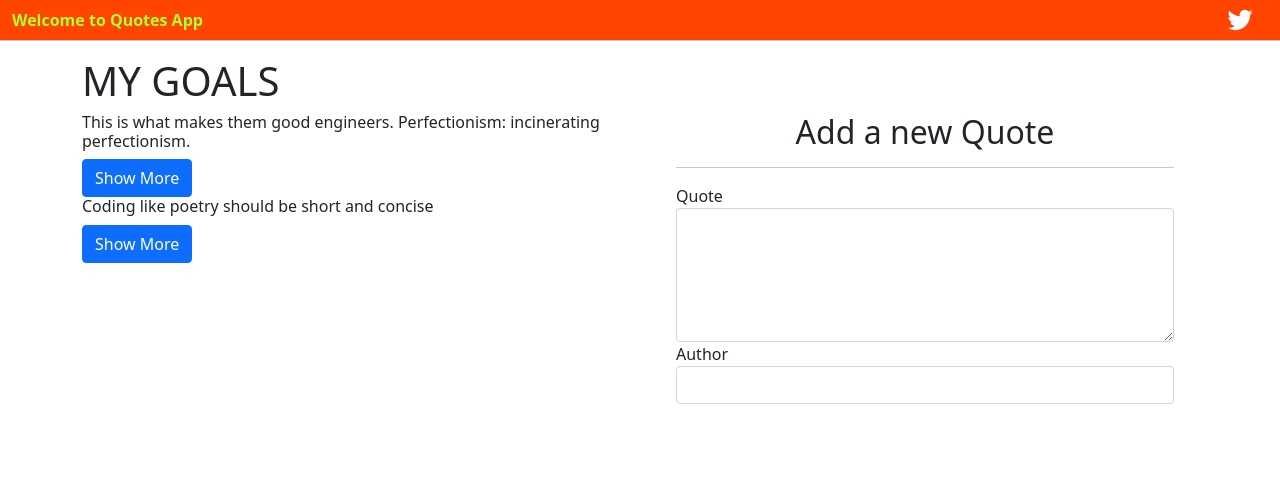
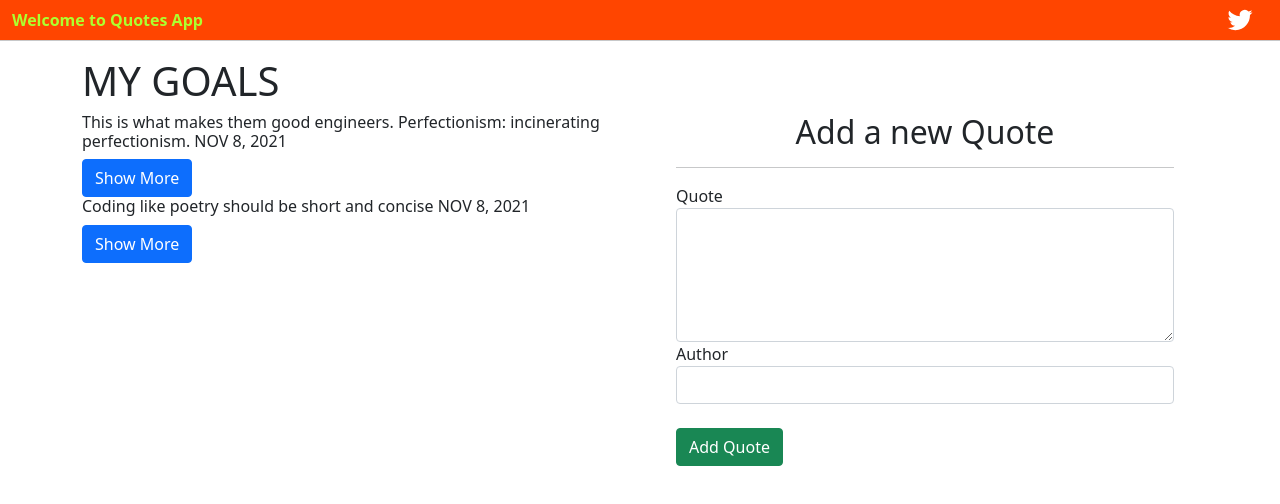
Before and after one commit to ezekielkibiego/Quotes-App, an Angular app: page / in a window 1280 px wide. Shown: the top 504 px of the page. Built offline with nearby package versions, Linux system fonts and the light colour scheme.

Commit message:
validate form

```diff
--- a/src/app/app.module.ts
+++ b/src/app/app.module.ts
@@ -7,6 +7,7 @@ import { QuotesComponent } from './quotes/quotes.component';
 import { QuoteDetailsComponent } from './quote-details/quote-details.component';
 import { QuoteFormComponent } from './quote-form/quote-form.component';
 import { FormsModule } from '@angular/forms';
+import { DateCountPipe } from './date-count.pipe';
 
 
 @NgModule({
@@ -15,7 +16,8 @@ import { FormsModule } from '@angular/forms';
     QuotesComponent,
     QuoteDetailsComponent,
     QuoteDetailsComponent,
-    QuoteFormComponent
+    QuoteFormComponent,
+    DateCountPipe
   ],
   imports: [
     BrowserModule,
--- /dev/null
+++ b/src/app/date-count.pipe.ts
@@ -0,0 +1,22 @@
+import { Pipe, PipeTransform } from '@angular/core';
+
+@Pipe({
+  name: 'dateCount'
+})
+export class DateCountPipe implements PipeTransform {
+
+  transform(value: any): number {
+    let today:Date = new Date(); //get current date and time
+    let todayWithNoTime:any = new Date(today.getFullYear(), today.getMonth(), today.getDate())
+    var dateDifference = Math.abs(value - todayWithNoTime) //returns value in miliseconds
+    const secondsInDay = 86400; //60 seconds * 60 minutes in an hour * 24 hours in a day
+    var dateDifferenceSeconds = dateDifference*0.001; //converts miliseconds to seconds
+    var dateCounter = dateDifferenceSeconds/secondsInDay;
+
+    if (dateCounter >= 1 && value > todayWithNoTime){
+      return dateCounter;
+    }else{
+      return 0;
+    }
+  }
+}
--- a/src/app/quote-details/quote-details.component.html
+++ b/src/app/quote-details/quote-details.component.html
@@ -2,4 +2,5 @@
     <p>
         {{quote.author}}
     </p>
+    <p> {{quote.completeDate|dateCount}}</p>
     <button (click)= 'quoteDelete(true)'>Delete Quote</button>
--- a/src/app/quote-form/quote-form.component.html
+++ b/src/app/quote-form/quote-form.component.html
@@ -1,11 +1,10 @@
 <div class="container-fluid">
     <h2 class="text-center">Add a new Quote</h2>
     <hr>
-    <form>
+    <form (ngSubmit)='submitQuote()' #quoteForm='ngForm'>
         <div class="form-group">
-
             <label for="quote">Quote</label>
-            <textarea class="form-control" id="quote" rows="5" required></textarea>
+            <textarea rows="5" type="text" class="form-control" id="quote" [(ngModel)]="newQuote.name" name="quote" #quote='ngModel' required></textarea>
 
         </div>
         <div class="form-group">
@@ -13,7 +12,7 @@
             <label for="name">Author</label>
             <input type="text" required class="form-control" id="name">
 
-        </div>
-
+        </div><br>
+        <button type="submit" class="btn btn-success">Add Quote</button>
     </form>
 </div>
--- a/src/app/quote-form/quote-form.component.ts
+++ b/src/app/quote-form/quote-form.component.ts
@@ -1,4 +1,5 @@
-import { Component, OnInit } from '@angular/core';
+import { Component, EventEmitter, OnInit, Output } from '@angular/core';
+import { Quote } from '../quote';
 
 @Component({
   selector: 'app-quote-form',
@@ -7,9 +8,16 @@ import { Component, OnInit } from '@angular/core';
 })
 export class QuoteFormComponent implements OnInit {
 
+  newQuote = new Quote(0,"","",new Date());
+@Output() addQuote = new EventEmitter<Quote>();
+
+  submitQuote(){
+this.addQuote.emit(this.newQuote);
+  }
   constructor() { }
 
   ngOnInit(): void {
   }
 
+
 }
--- a/src/app/quote.ts
+++ b/src/app/quote.ts
@@ -5,7 +5,7 @@
 // }
 export class Quote {
   public showAuthor: boolean;
-  constructor(public id: number,public name: string,public author: string){
+  constructor(public id: number,public name: string,public author: string,  public completeDate: Date){
     this.showAuthor=false;
   }
 }
--- a/src/app/quotes/quotes.component.html
+++ b/src/app/quotes/quotes.component.html
@@ -19,7 +19,7 @@
     <div class="col-md-6">
       <div *ngFor='let quote of quotes;let i = index'>
         <div>
-          <h6>{{quote.name}}</h6>
+          <h6>{{quote.name}} {{quote.completeDate|date|uppercase}}</h6>
           <button (click)='toggleDetails(i)' class="btn btn-primary">Show More</button>
         </div>
 
@@ -29,7 +29,7 @@
       </div>
     </div>
     <div class="col-md-6">
-      <app-quote-form></app-quote-form>
+      <app-quote-form (addQuote)="addNewQuote($event)"></app-quote-form>
     </div>
   </div>
 </div>
--- a/src/app/quotes/quotes.component.ts
+++ b/src/app/quotes/quotes.component.ts
@@ -9,8 +9,8 @@ import { Quote } from '../quote';
 export class QuotesComponent implements OnInit {
 
      quotes:Quote[] = [
-          new Quote(1,'This is what makes them good engineers. Perfectionism: incinerating perfectionism.','― Ellen Ullman'),
-          new Quote(2,'Coding like poetry should be short and concise','― Santosh Kalwar')
+          new Quote(1,'This is what makes them good engineers. Perfectionism: incinerating perfectionism.','― Ellen Ullman', new Date(2021,10,8)),
+          new Quote(2,'Coding like poetry should be short and concise','― Santosh Kalwar', new Date(2021,10,8))
         ];
 
         completeQuote(isComplete: any, index: number){
@@ -36,4 +36,10 @@ export class QuotesComponent implements OnInit {
   ngOnInit(): void {
   }
 
+  addNewQuote(quote: Quote){
+    let quoteLength = this.quotes.length;
+    quote.id = quoteLength+1;
+    quote.completeDate = new Date(quote.completeDate)
+    this.quotes.push(quote)
+  }
 }
```
Also changed, not shown: 1 other file (tests, documents, lock files or other folders).
